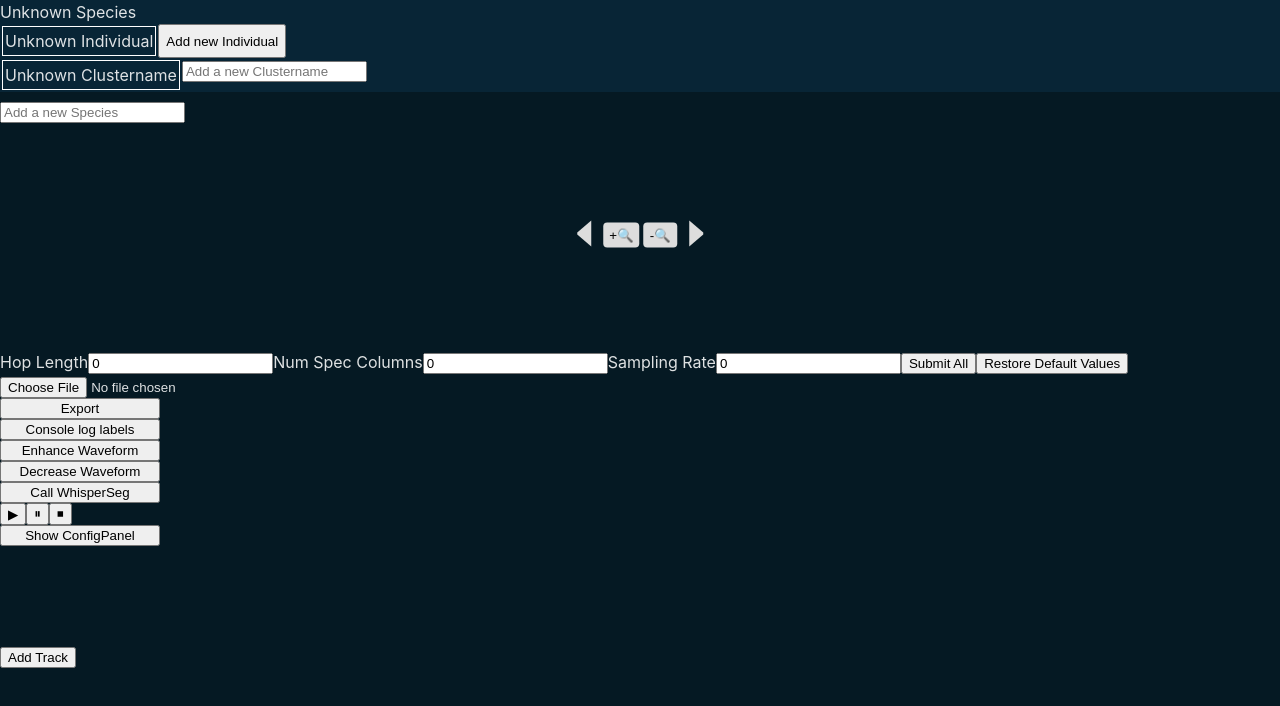
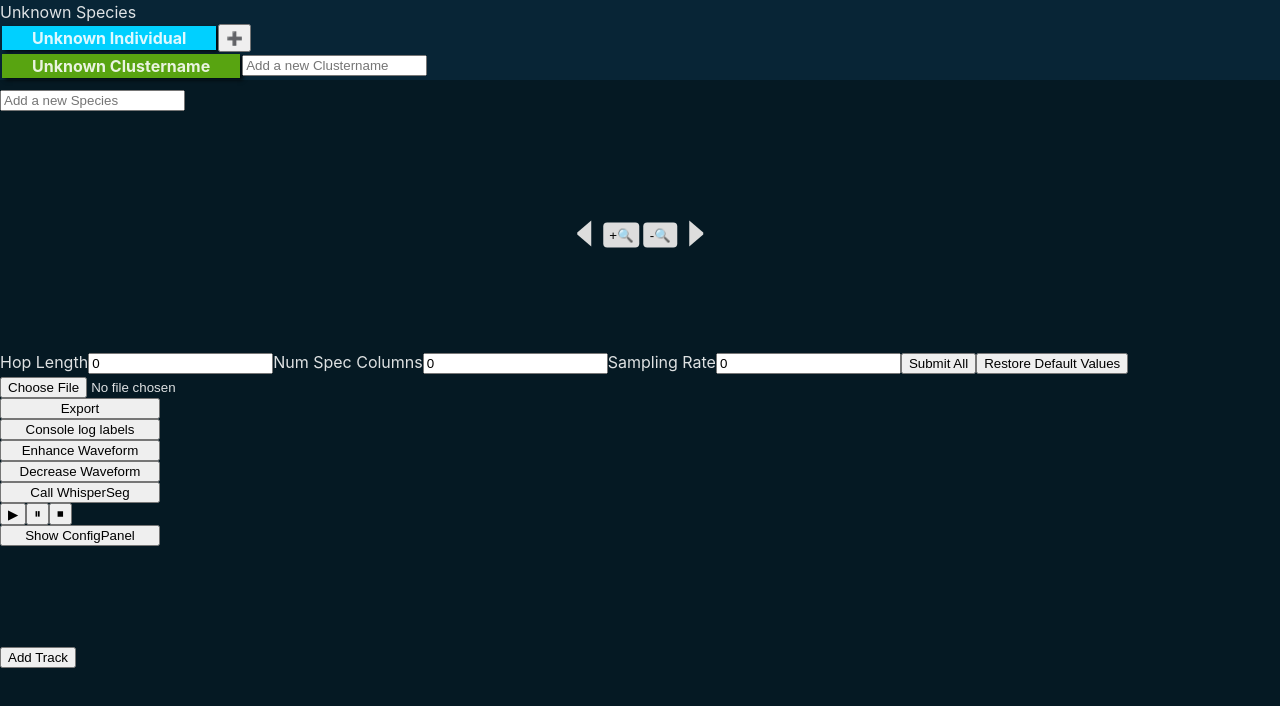
Before and after one commit to nccratliri-ml-wp/vocal-annotation-frontend, a React (Vite) app: page / in a window 1280 px wide. Shown: the top 706 px of the page. Built offline with nearby package versions, Linux system fonts and the light colour scheme.

Commit message:
Added placeholder colors for individuals and clusternames

```diff
--- a/src/AnnotationLabels.jsx
+++ b/src/AnnotationLabels.jsx
@@ -212,7 +212,7 @@ function AnnotationLabels () {
                                         </div>
                                     )
                                 }
-                                <button onClick={() => addNewIndividual(species.id)}>Add new Individual</button>
+                                <button onClick={() => addNewIndividual(species.id)}>➕</button>
                             </div>
 
                             <div className='clustername-btn-container'>
--- a/src/index.css
+++ b/src/index.css
@@ -244,26 +244,26 @@ html, body {
   margin: 0 0 7px 0;
 }
 
-.individual-btn-container{
+.individual-btn-container, .clustername-btn-container{
   display: flex;
 }
 
-.individual-btn{
+.individual-btn, .clustername-btn{
   display: flex;
-  border: 1px solid white;
-  padding: 2px;
   margin: 2px;
+  padding: 0 30px;
+  font-size: 16px;
+  font-weight: bold;
+  box-shadow: 3px 2px 4px 0 rgba(0,0,0,0.75);
+  cursor: pointer;
 }
 
-.clustername-btn-container{
-  display: flex;
+.individual-btn{
+  background-color: #00d0ff;
 }
 
 .clustername-btn{
-  display: flex;
-  border: 1px solid white;
-  padding: 2px;
-  margin: 2px;
+  background-color: #58a411;
 }
 
 .clustername-input-field{
```
